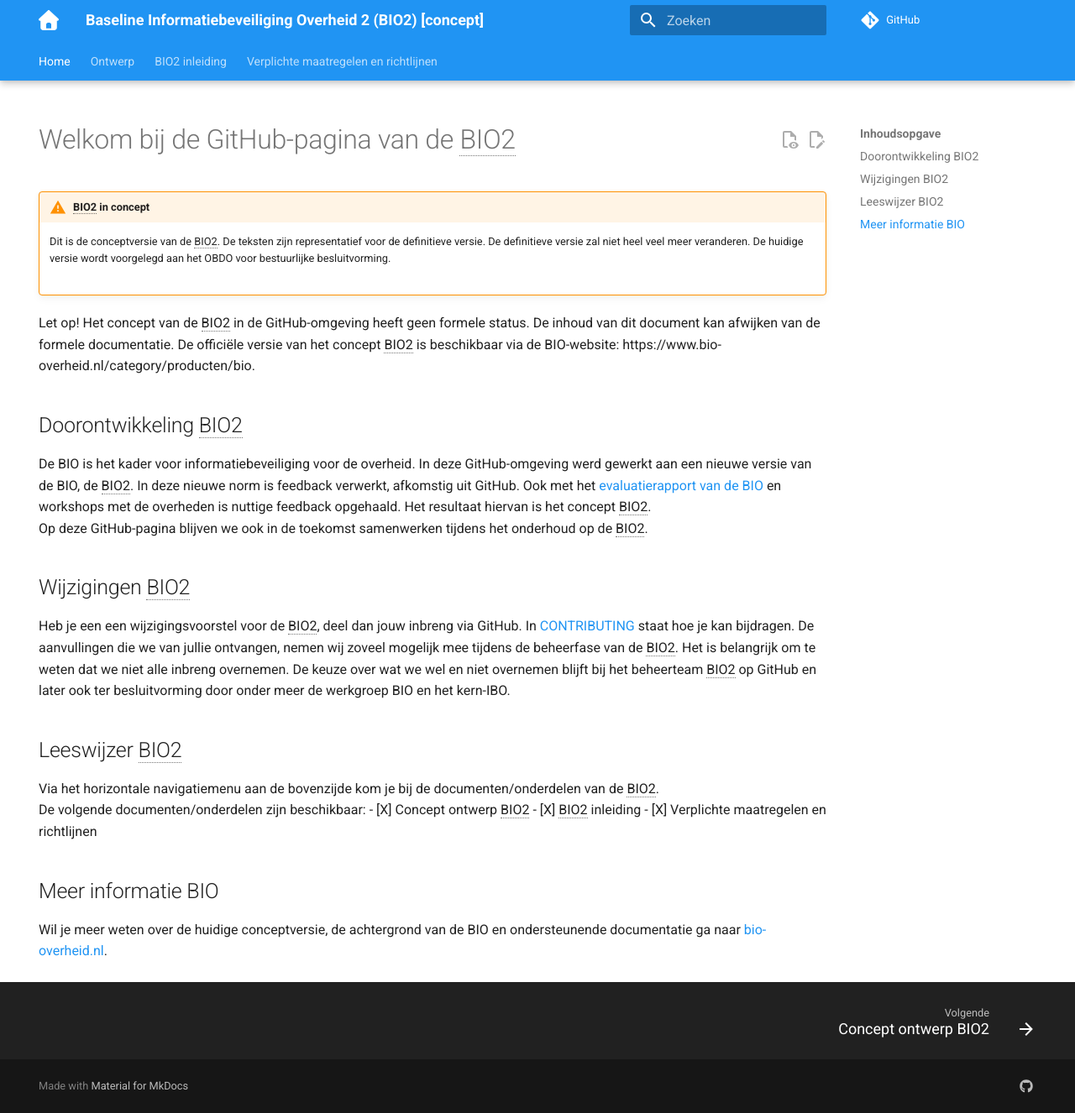
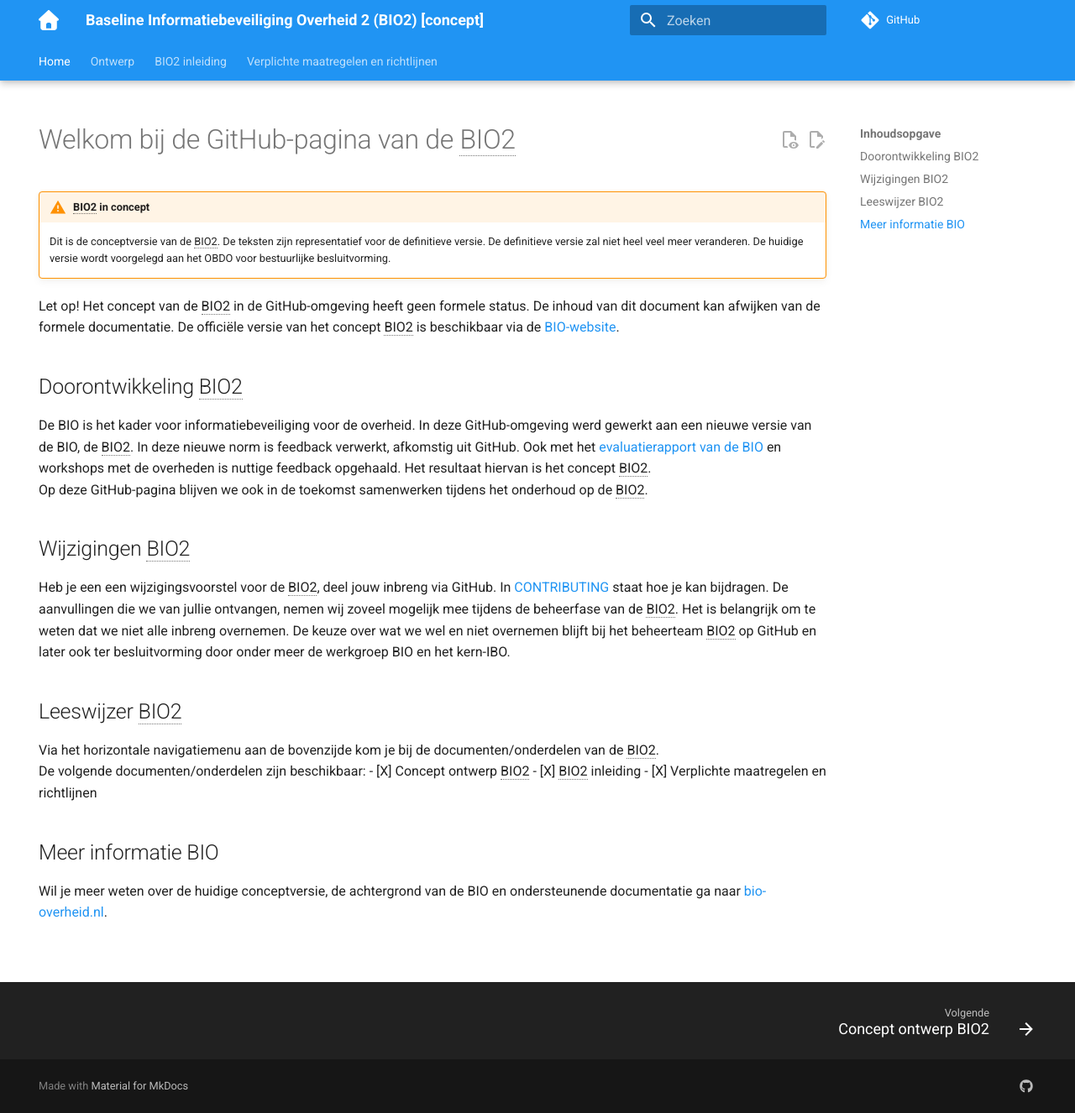
Before and after one commit to MinBZK/Baseline-Informatiebeveiliging-Overheid, an MkDocs documentation site: the page built from docs/index.md, in a window 1280 px wide and 1326 px high. Shown: the whole window at 84% size. Built offline with MkDocs 1.6.1 and Material for MkDocs 9.7.7, drawn with Linux system fonts in a browser that asks for light colours; comment, search, counter and statistics services are not loaded.

Commit message:
Update index.md
Hyperlink aangepast.
Kleine taalkundige aanpassingen.

```diff
--- a/docs/index.md
+++ b/docs/index.md
@@ -8,8 +8,8 @@
 #  Welkom bij de GitHub-pagina van de BIO2
 
 !!! warning "BIO2 in concept"
-    Dit is de conceptversie van de BIO2. De teksten zijn representatief voor de definitieve versie. De definitieve versie zal niet heel veel meer veranderen. De huidige versie wordt voorgelegd aan het OBDO voor bestuurlijke besluitvorming. <br><br>
-Let op! Het concept van de BIO2 in de GitHub-omgeving heeft geen formele status. De inhoud van dit document kan afwijken van de formele documentatie. De officiële versie van het concept BIO2 is beschikbaar via de BIO-website: https://www.bio-overheid.nl/category/producten/bio.
+    Dit is de conceptversie van de BIO2. De teksten zijn representatief voor de definitieve versie. De definitieve versie zal niet heel veel meer veranderen. De huidige versie wordt voorgelegd aan het OBDO voor bestuurlijke besluitvorming.
+Let op! Het concept van de BIO2 in de GitHub-omgeving heeft geen formele status. De inhoud van dit document kan afwijken van de formele documentatie. De officiële versie van het concept BIO2 is beschikbaar via de [BIO-website](https://www.bio-overheid.nl/category/producten/bio).
 
 ## Doorontwikkeling BIO2
 De BIO is het kader voor informatiebeveiliging voor de overheid. In deze GitHub-omgeving werd gewerkt aan een nieuwe versie van de BIO, de BIO2.
@@ -17,7 +17,7 @@
 Op deze GitHub-pagina blijven we ook in de toekomst samenwerken tijdens het onderhoud op de BIO2.
 
 ## Wijzigingen BIO2
-Heb je een een wijzigingsvoorstel voor de BIO2, deel dan jouw inbreng via GitHub. In [CONTRIBUTING](https://github.com/MinBZK/Baseline-Informatiebeveiliging-Overheid/blob/main/CONTRIBUTING.md) staat hoe je kan bijdragen.
+Heb je een een wijzigingsvoorstel voor de BIO2, deel jouw inbreng via GitHub. In [CONTRIBUTING](https://github.com/MinBZK/Baseline-Informatiebeveiliging-Overheid/blob/main/CONTRIBUTING.md) staat hoe je kan bijdragen.
 De aanvullingen die we van jullie ontvangen, nemen wij zoveel mogelijk mee tijdens de beheerfase van de BIO2. Het is belangrijk om te weten dat we niet alle inbreng overnemen. De keuze over wat we wel en niet overnemen blijft bij het beheerteam BIO2 op GitHub en later ook ter besluitvorming door onder meer de werkgroep BIO en het kern-IBO.
 
 ## Leeswijzer BIO2
```
